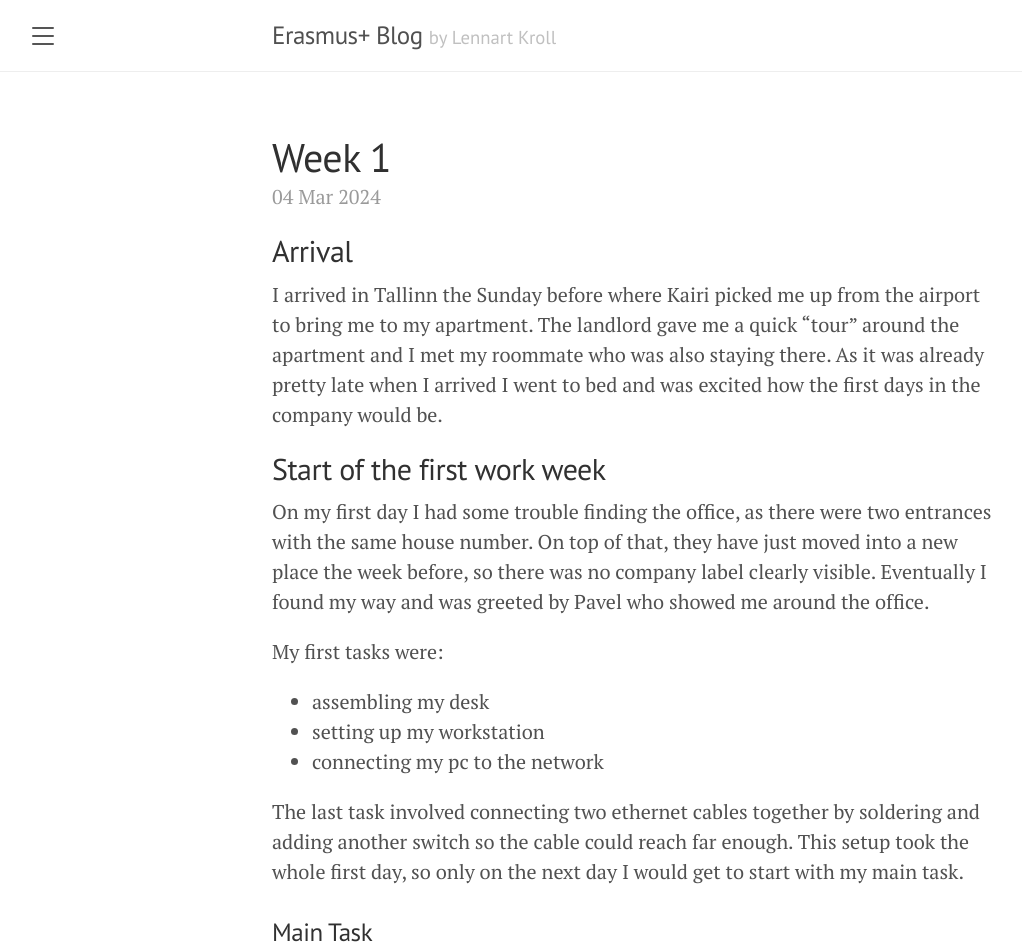
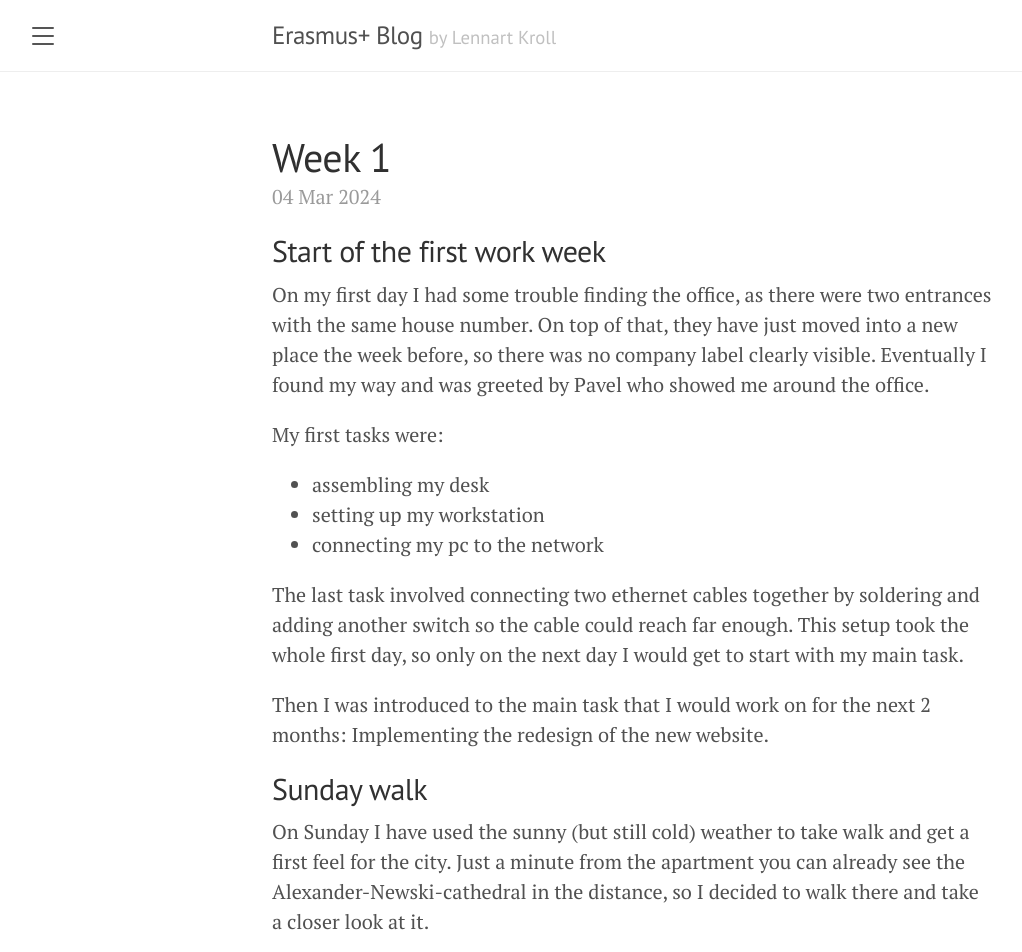
Before and after one commit to lkroll/lkroll.github.io, a Jekyll site: the page built from _posts/2024-03-04-week-1.md, in a window 1280 px wide and 1400 px high. Shown: the top 952 px of the window, without its empty margins (8-1030 px from the left). Built offline with Jekyll 4.4.1, drawn with Linux system fonts in a browser that asks for light colours; some of the changed text lies outside the part shown; grey boxes are pictures that could not be loaded.

Commit message:
Split up arrival, add photos and finish week 1

```diff
--- a/_posts/2024-03-04-week-1.md
+++ b/_posts/2024-03-04-week-1.md
@@ -2,12 +2,6 @@
 layout: post
 title: Week 1
 ---
-
-## Arrival
-
-I arrived in Tallinn the Sunday before where Kairi picked me up from the airport to bring me to my apartment.
-The landlord gave me a quick "tour" around the apartment and I met my roommate who was also staying there.
-As it was already pretty late when I arrived I went to bed and was excited how the first days in the company would be.
 
 ## Start of the first work week
 
@@ -24,6 +18,18 @@ My first tasks were:
 The last task involved connecting two ethernet cables together by soldering and adding another switch so the cable could reach far enough.
 This setup took the whole first day, so only on the next day I would get to start with my main task.
 
-### Main Task
+Then I was introduced to the main task that I would work on for the next 2 months: Implementing the redesign of the new website.
 
-Then I was introduced to the main task that I would work on for the next 2 months: Implementing the redesign of the new website.
+## Sunday walk
+
+On Sunday I have used the sunny (but still cold) weather to take walk and get a first feel for the city.
+Just a minute from the apartment you can already see the Alexander-Newski-cathedral in the distance, so I decided to walk there and take a closer look at it.
+
+<div style="display:flex; justify-content:first; gap:2em;">
+  <img src="../assets/image2.jpg" alt="Alexander-Newski-cathedral" width="300"/>
+  <img src="../assets/image3.jpg" alt="Alexander-Newski-cathedral" width="300"/>
+</div>
+
+Close to cathedral I also found some nice panorama spots which gave me a good view over Tallinn.
+
+<img src="../assets/image4.jpg" alt="view over Tallinn" width="650"/>
```
Also changed, not shown: _posts/2024-03-03-arrival.md (added, +10 -0 lines), 4 other files.
